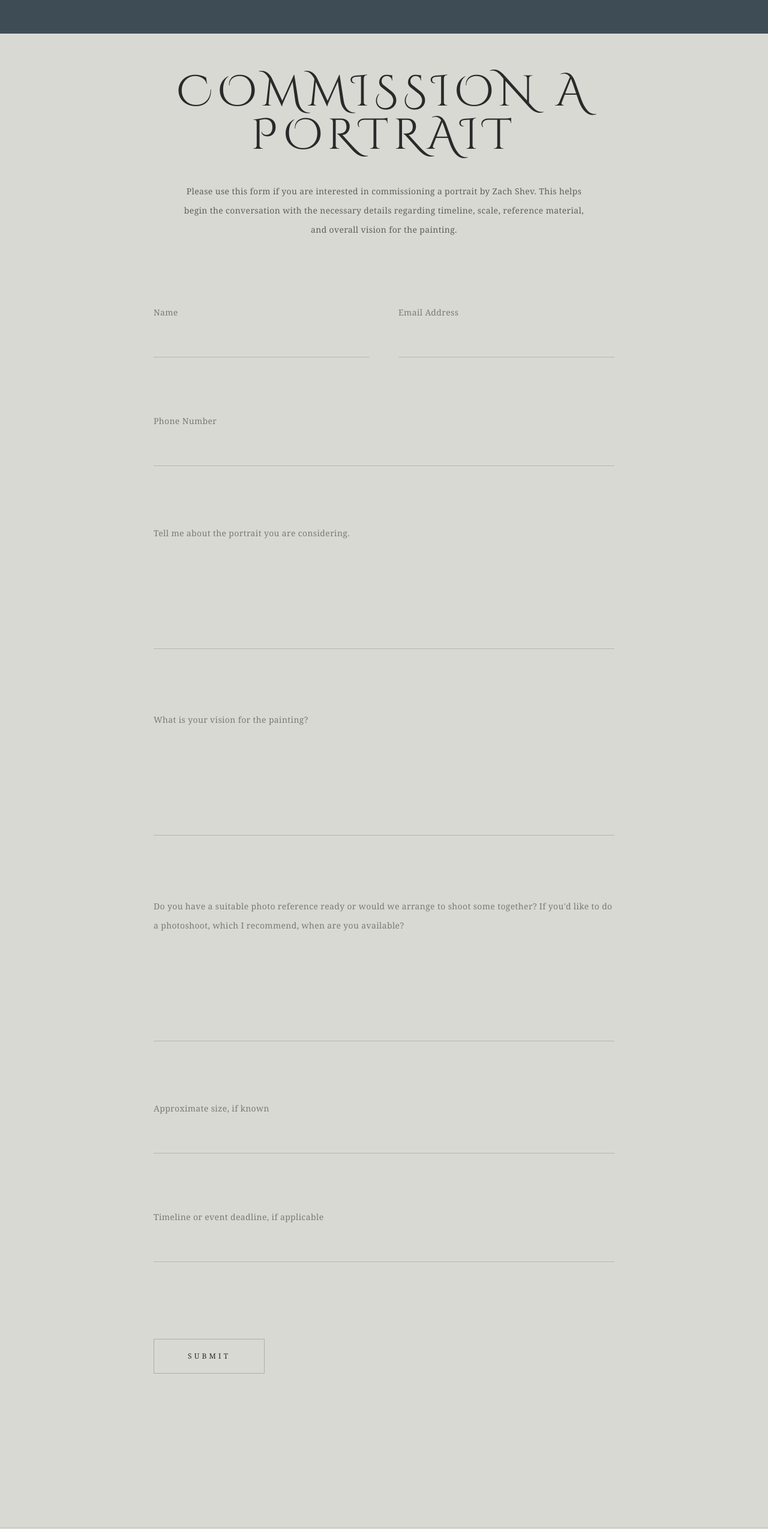
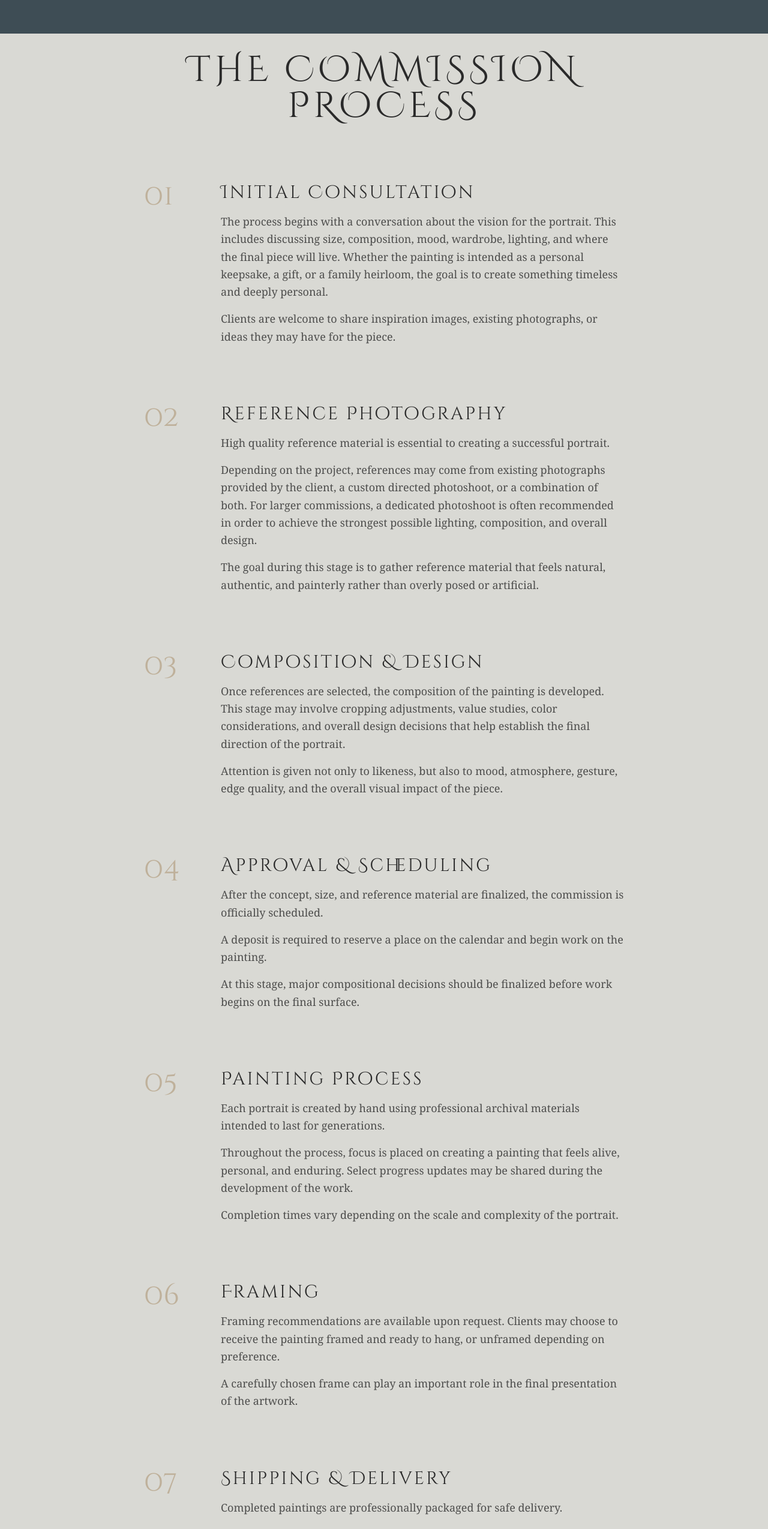
Before and after one commit to zachshev/Portfolio, a Next.js app: page /commission-process in a window 1280 px wide. Shown: the part 105-2654 px from the top of the page at 60% size. Built offline with nearby package versions, Linux system fonts and the light colour scheme.

Commit message:
Update page.tsx
reverted mistake

```diff
--- a/src/app/commission-process/page.tsx
+++ b/src/app/commission-process/page.tsx
@@ -1,123 +1,302 @@
-export default function CommissionPortraitPage() {
+"use client";
+
+import { motion } from "framer-motion";
+import Link from "next/link";
+
+const steps = [
+  {
+    number: "01",
+    title: "Initial Consultation",
+    description: [
+      "The process begins with a conversation about the vision for the portrait. This includes discussing size, composition, mood, wardrobe, lighting, and where the final piece will live. Whether the painting is intended as a personal keepsake, a gift, or a family heirloom, the goal is to create something timeless and deeply personal.",
+      "Clients are welcome to share inspiration images, existing photographs, or ideas they may have for the piece.",
+    ],
+  },
+  {
+    number: "02",
+    title: "Reference Photography",
+    description: [
+      "High quality reference material is essential to creating a successful portrait.",
+      "Depending on the project, references may come from existing photographs provided by the client, a custom directed photoshoot, or a combination of both. For larger commissions, a dedicated photoshoot is often recommended in order to achieve the strongest possible lighting, composition, and overall design.",
+      "The goal during this stage is to gather reference material that feels natural, authentic, and painterly rather than overly posed or artificial.",
+    ],
+  },
+  {
+    number: "03",
+    title: "Composition & Design",
+    description: [
+      "Once references are selected, the composition of the painting is developed. This stage may involve cropping adjustments, value studies, color considerations, and overall design decisions that help establish the final direction of the portrait.",
+      "Attention is given not only to likeness, but also to mood, atmosphere, gesture, edge quality, and the overall visual impact of the piece.",
+    ],
+  },
+  {
+    number: "04",
+    title: "Approval & Scheduling",
+    description: [
+      "After the concept, size, and reference material are finalized, the commission is officially scheduled.",
+      "A deposit is required to reserve a place on the calendar and begin work on the painting.",
+      "At this stage, major compositional decisions should be finalized before work begins on the final surface.",
+    ],
+  },
+  {
+    number: "05",
+    title: "Painting Process",
+    description: [
+      "Each portrait is created by hand using professional archival materials intended to last for generations.",
+      "Throughout the process, focus is placed on creating a painting that feels alive, personal, and enduring. Select progress updates may be shared during the development of the work.",
+      "Completion times vary depending on the scale and complexity of the portrait.",
+    ],
+  },
+  {
+    number: "06",
+    title: "Framing",
+    description: [
+      "Framing recommendations are available upon request. Clients may choose to receive the painting framed and ready to hang, or unframed depending on preference.",
+      "A carefully chosen frame can play an important role in the final presentation of the artwork.",
+    ],
+  },
+  {
+    number: "07",
+    title: "Shipping & Delivery",
+    description: [
+      "Completed paintings are professionally packaged for safe delivery.",
+      "Local delivery may be available within Southern California. Domestic and international shipping are also available. Shipping costs vary depending on size, framing, and destination.",
+    ],
+  },
+];
+
+const pricingData = [
+  {
+    category: "Oil Portrait Paintings",
+    items: [
+      {
+        subcategory: "Head and Shoulders",
+        prices: [
+          { size: "16” × 20”", price: "$1,500" },
+          { size: "18” × 24”", price: "$2,100" },
+          { size: "20” × 24”", price: "$2,400" },
+        ],
+      },
+      {
+        subcategory: "Half Body",
+        prices: [
+          { size: "20” × 24”", price: "$3,400" },
+          { size: "24” × 36”", price: "$4,800" },
+        ],
+      },
+      {
+        subcategory: "Half Body with Hands",
+        prices: [
+          { size: "20” × 24”", price: "$4,200" },
+          { size: "24” × 36”", price: "$5,000" },
+        ],
+      },
+      {
+        subcategory: "Full Body",
+        prices: [
+          { size: "24” × 36”", price: "Starting at $6,000" },
+        ],
+      },
+    ],
+  },
+  {
+    category: "Oil Portrait Sketches",
+    items: [
+      {
+        subcategory: "",
+        prices: [
+          { size: "8” × 10”", price: "$450" },
+          { size: "11” × 14”", price: "$600" },
+          { size: "16” × 20”", price: "$900" },
+          { size: "18” × 24”", price: "$1,200" },
+        ],
+      },
+    ],
+  },
+  {
+    category: "Pastel Portrait Drawings",
+    items: [
+      {
+        subcategory: "Head and Shoulders",
+        prices: [
+          { size: "9” × 12”", price: "$400" },
+          { size: "11” × 14”", price: "$650" },
+          { size: "16” × 20”", price: "$900" },
+          { size: "18” × 24”", price: "$1,250" },
+        ],
+      },
+      {
+        subcategory: "Full Figure / Ballerina Portraits",
+        prices: [
+          { size: "18” × 24”", price: "$900" },
+          { size: "24” × 36”", price: "$1,500" },
+        ],
+      },
+    ],
+  },
+  {
+    category: "Graphite Portrait Drawings",
+    items: [
+      {
+        subcategory: "",
+        prices: [
+          { size: "9” × 12”", price: "$400" },
+          { size: "11” × 14”", price: "$650" },
+          { size: "16” × 20”", price: "$900" },
+        ],
+      },
+    ],
+  },
+  {
+    category: "Pet Portraits",
+    items: [
+      {
+        subcategory: "Oil",
+        prices: [
+          { size: "8” × 10”", price: "$450" },
+          { size: "11” × 14”", price: "$600" },
+          { size: "16” × 20”", price: "$900" },
+        ],
+      },
+      {
+        subcategory: "Pastel",
+        prices: [
+          { size: "8” × 10”", price: "$300" },
+          { size: "11” × 14”", price: "$550" },
+          { size: "16” × 20”", price: "$900" },
+        ],
+      },
+    ],
+  },
+];
+
+export default function CommissionProcessPage() {
   return (
-    <main className="min-h-screen bg-[#D9D9D4] text-[#2a2a2a] px-6 py-32">
-      <section className="max-w-3xl mx-auto">
-        <div className="text-center mb-28">
-          <h1 className="font-serif text-5xl md:text-7xl tracking-[0.12em] uppercase mb-10">
-            Commission a Portrait
-          </h1>
+    <div className="container mx-auto px-6 md:px-12 py-12 md:py-24 max-w-4xl">
+      <motion.div
+        initial={{ opacity: 0, y: 20 }}
+        animate={{ opacity: 1, y: 0 }}
+        transition={{ duration: 1, ease: [0.22, 1, 0.36, 1] }}
+        className="mb-24 text-center"
+      >
+        <h1 className="font-serif text-4xl md:text-6xl text-[#2a2a2a] tracking-widest uppercase mb-6">
+          The Commission Process
+        </h1>
+      </motion.div>
 
-          <p className="text-sm leading-8 tracking-wide text-[#2a2a2a]/70 max-w-2xl mx-auto">
-            Please use this form if you are interested in commissioning a portrait
-            by Zach Shev. This helps begin the conversation with the necessary
-            details regarding timeline, scale, reference material, and overall
-            vision for the painting.
+      <div className="space-y-24">
+        {steps.map((step, idx) => (
+          <motion.div
+            key={step.number}
+            initial={{ opacity: 0, y: 30 }}
+            whileInView={{ opacity: 1, y: 0 }}
+            viewport={{ once: true, margin: "-100px" }}
+            transition={{ duration: 1, ease: [0.22, 1, 0.36, 1] }}
+            className="flex flex-col md:flex-row gap-8 md:gap-16 items-start"
+          >
+            <div className="font-serif text-3xl md:text-5xl text-[var(--accent)] opacity-50 shrink-0 w-16">
+              {step.number}
+            </div>
+            <div>
+              <h2 className="font-serif text-2xl md:text-3xl tracking-widest text-[#2a2a2a] mb-4">
+                {step.title}
+              </h2>
+              <div className="font-sans text-[#2a2a2a]/80 leading-relaxed text-lg font-light space-y-4">
+                {step.description.map((p, i) => (
+                  <p key={i}>{p}</p>
+                ))}
+              </div>
+            </div>
+          </motion.div>
+        ))}
+      </div>
+
+      {/* Pricing Section */}
+      <div className="mt-32 pt-24 border-t border-[#2a2a2a]/10">
+        <motion.div
+          initial={{ opacity: 0, y: 20 }}
+          whileInView={{ opacity: 1, y: 0 }}
+          viewport={{ once: true }}
+          transition={{ duration: 1, ease: [0.22, 1, 0.36, 1] }}
+          className="mb-24 text-center"
+        >
+          <h2 className="font-serif text-3xl md:text-5xl text-[#2a2a2a] tracking-widest uppercase mb-6">
+            Commission Pricing
+          </h2>
+        </motion.div>
+
+        <div className="space-y-32">
+          {pricingData.map((section, idx) => (
+            <motion.div
+              key={section.category}
+              initial={{ opacity: 0, y: 30 }}
+              whileInView={{ opacity: 1, y: 0 }}
+              viewport={{ once: true, margin: "-100px" }}
+              transition={{ duration: 1, ease: [0.22, 1, 0.36, 1] }}
+              className="flex flex-col"
+            >
+              <h3 className="font-serif text-2xl md:text-3xl tracking-widest text-[#2a2a2a] mb-12 text-center border-b border-[#2a2a2a]/10 pb-8">
+                {section.category}
+              </h3>
+
+              <div className="grid grid-cols-1 md:grid-cols-2 gap-x-16 gap-y-12">
+                {section.items.map((item, itemIdx) => (
+                  <div key={itemIdx} className="flex flex-col">
+                    {item.subcategory && (
+                      <h4 className="font-serif text-xl tracking-widest text-[var(--accent)] mb-6 uppercase text-sm">
+                        {item.subcategory}
+                      </h4>
+                    )}
+                    <ul className="space-y-4">
+                      {item.prices.map((priceLine, priceIdx) => (
+                        <li
+                          key={priceIdx}
+                          className="flex justify-between items-baseline group"
+                        >
+                          <span className="font-sans text-[#2a2a2a]/80 text-lg font-light group-hover:text-[var(--accent)] transition-colors duration-300">
+                            {priceLine.size}
+                          </span>
+                          <div className="flex-1 mx-4 border-b border-dashed border-[#2a2a2a]/20 opacity-50 relative top-[-6px]"></div>
+                          <span className="font-serif text-[#2a2a2a] text-lg tracking-wider">
+                            {priceLine.price}
+                          </span>
+                        </li>
+                      ))}
+                    </ul>
+                  </div>
+                ))}
+              </div>
+            </motion.div>
+          ))}
+        </div>
+      </div>
+
+      <motion.div
+        initial={{ opacity: 0, y: 20 }}
+        whileInView={{ opacity: 1, y: 0 }}
+        viewport={{ once: true }}
+        transition={{ duration: 1, delay: 0.2 }}
+        className="mt-32 pt-16 border-t border-[#2a2a2a]/10 text-center max-w-3xl mx-auto"
+      >
+        <h2 className="font-serif text-2xl md:text-3xl tracking-widest text-[#2a2a2a] mb-8 uppercase">
+          Final Notes
+        </h2>
+        <div className="space-y-4 mb-12">
+          <p className="font-sans text-[#2a2a2a]/80 leading-relaxed text-lg font-light">
+            Because each painting is created through a highly individualized process, only a limited number of commissions are accepted each year.
+          </p>
+          <p className="font-sans text-[#2a2a2a]/80 leading-relaxed text-lg font-light">
+            For commission inquiries, availability, or additional information, please visit the Contact page.
           </p>
         </div>
 
-        <form className="space-y-24">
-          <div className="grid md:grid-cols-2 gap-12">
-            <div>
-              <label className="block text-sm tracking-wide mb-6 text-[#2a2a2a]/55">
-                Name
-              </label>
-
-              <input
-                type="text"
-                className="w-full bg-transparent border-b border-[#2a2a2a]/20 pb-4 outline-none"
-              />
-            </div>
-
-            <div>
-              <label className="block text-sm tracking-wide mb-6 text-[#2a2a2a]/55">
-                Email Address
-              </label>
-
-              <input
-                type="email"
-                className="w-full bg-transparent border-b border-[#2a2a2a]/20 pb-4 outline-none"
-              />
-            </div>
-          </div>
-
-          <div>
-            <label className="block text-sm tracking-wide mb-6 text-[#2a2a2a]/55">
-              Phone Number
-            </label>
-
-            <input
-              type="text"
-              className="w-full bg-transparent border-b border-[#2a2a2a]/20 pb-4 outline-none"
-            />
-          </div>
-
-          <div>
-            <label className="block text-sm tracking-wide mb-8 text-[#2a2a2a]/55 leading-8">
-              Tell me about the portrait you are considering.
-            </label>
-
-            <textarea
-              rows={6}
-              className="w-full bg-transparent border-b border-[#2a2a2a]/20 outline-none resize-none"
-            />
-          </div>
-
-          <div>
-            <label className="block text-sm tracking-wide mb-8 text-[#2a2a2a]/55 leading-8">
-              What is your vision for the painting?
-            </label>
-
-            <textarea
-              rows={6}
-              className="w-full bg-transparent border-b border-[#2a2a2a]/20 outline-none resize-none"
-            />
-          </div>
-
-          <div>
-            <label className="block text-sm tracking-wide mb-8 text-[#2a2a2a]/55 leading-8">
-              Do you have a suitable photo reference ready or would we arrange
-              to shoot some together? If you'd like to do a photoshoot, which I
-              recommend, when are you available?
-            </label>
-
-            <textarea
-              rows={6}
-              className="w-full bg-transparent border-b border-[#2a2a2a]/20 outline-none resize-none"
-            />
-          </div>
-
-          <div>
-            <label className="block text-sm tracking-wide mb-6 text-[#2a2a2a]/55">
-              Approximate size, if known
-            </label>
-
-            <input
-              type="text"
-              className="w-full bg-transparent border-b border-[#2a2a2a]/20 pb-4 outline-none"
-            />
-          </div>
-
-          <div>
-            <label className="block text-sm tracking-wide mb-6 text-[#2a2a2a]/55">
-              Timeline or event deadline, if applicable
-            </label>
-
-            <input
-              type="text"
-              className="w-full bg-transparent border-b border-[#2a2a2a]/20 pb-4 outline-none"
-            />
-          </div>
-
-          <div className="pt-8">
-            <button
-              type="submit"
-              className="border border-[#2a2a2a]/25 px-14 py-5 text-xs tracking-[0.35em] uppercase hover:bg-[#2a2a2a] hover:text-[#D9D9D4] transition-all duration-500"
-            >
-              Submit
-            </button>
-          </div>
-        </form>
-      </section>
-    </main>
+        <Link
+          href="/contact"
+          className="inline-block border border-[var(--accent)] text-[#2a2a2a] px-12 py-4 font-sans text-sm tracking-widest uppercase hover:bg-[var(--accent)] hover:text-white transition-colors duration-500"
+        >
+          Contact Zach
+        </Link>
+      </motion.div>
+    </div>
   );
 }
```
